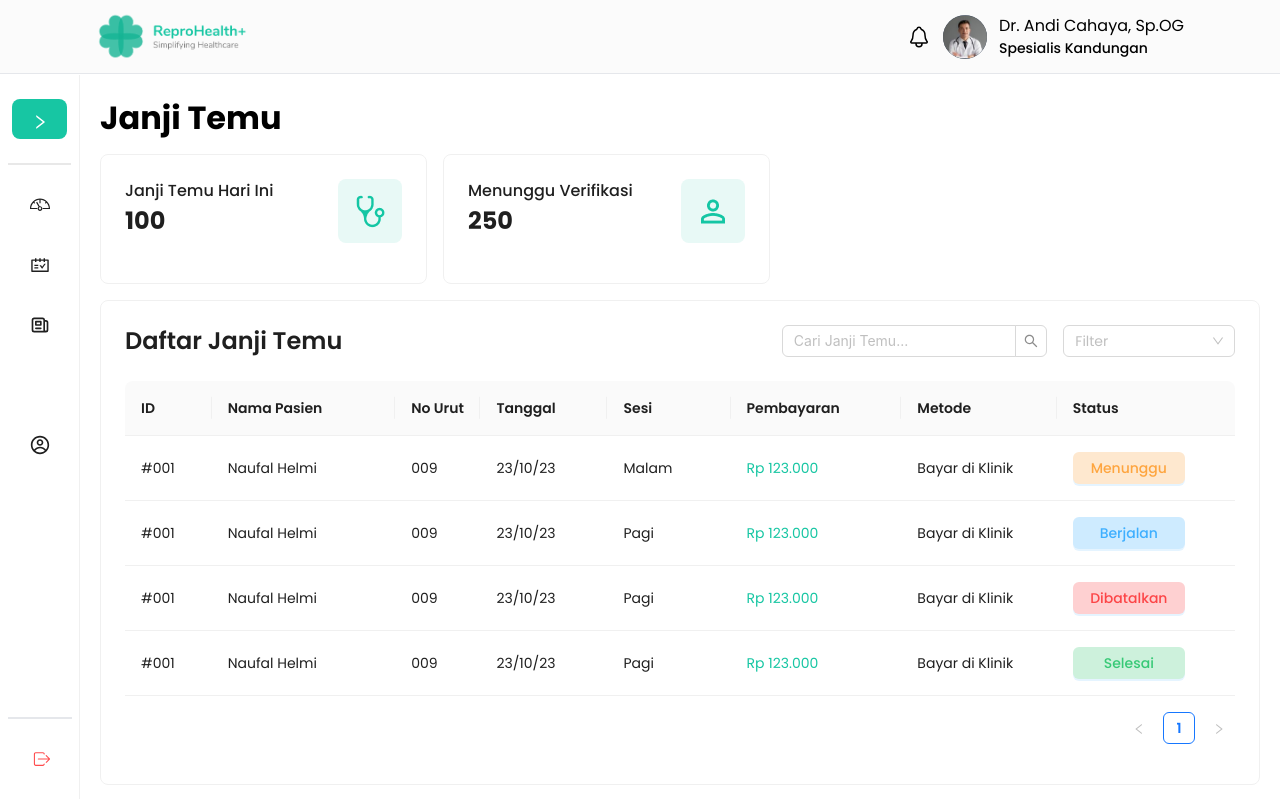
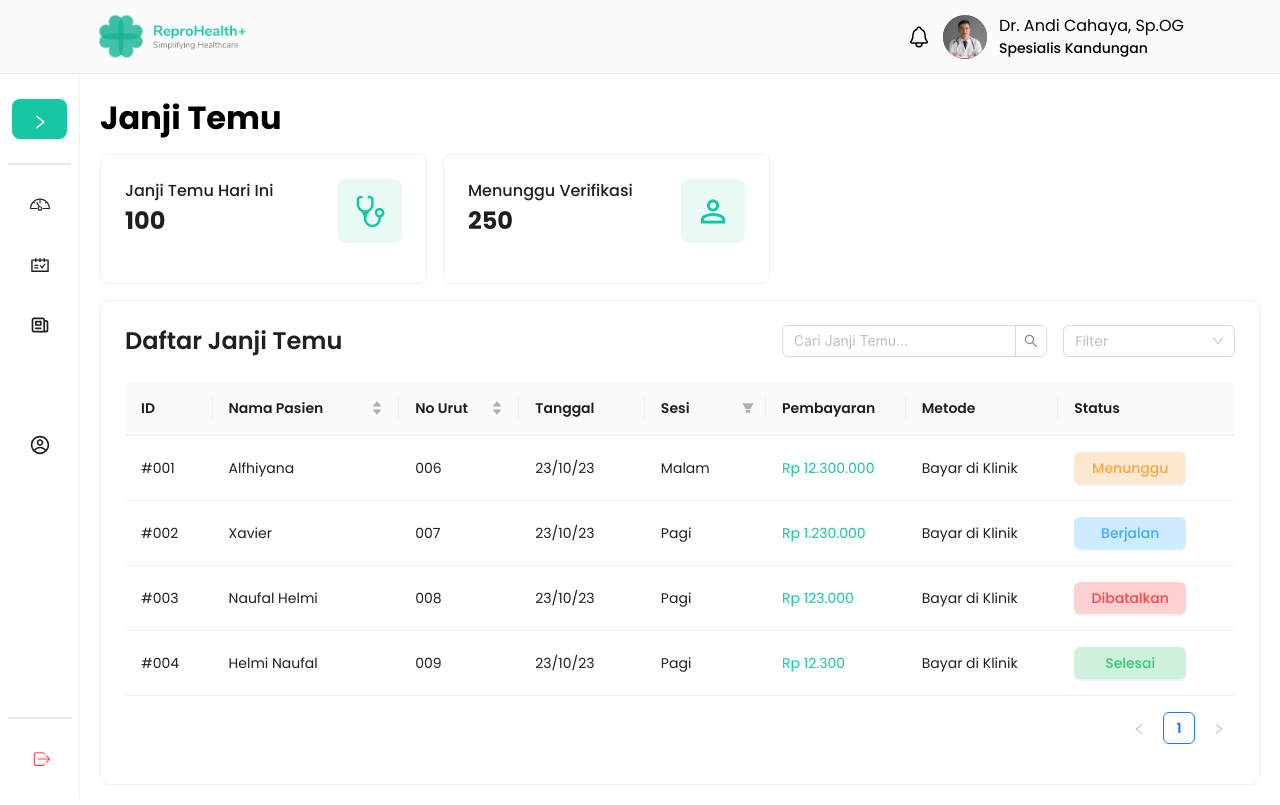
Before and after one commit to team-capstone-1/fe-repro-health, a React (Vite) app: page /appointment in a window 1280 px wide. Built offline with nearby package versions, Linux system fonts and the light colour scheme; some icons are missing.

Commit message:
feat: add sorter & filter in appointment table

```diff
--- a/src/index.css
+++ b/src/index.css
@@ -132,3 +132,11 @@ p {
 .ant-picker-body {
   padding-top: 0px !important;
 }
+
+.ant-btn-primary {
+  background-color: #17c6a3;
+}
+
+.ant-btn-primary:not(:disabled):not(.ant-btn-disabled):hover {
+  background-color: #15b494;
+}
--- a/src/views/app-views/appointment/components/ListAppointment.jsx
+++ b/src/views/app-views/appointment/components/ListAppointment.jsx
@@ -25,12 +25,14 @@ export default function AppointmentTable() {
       dataIndex: "name",
       key: "name",
       width: 250,
+      sorter: (a, b) => a.name.localeCompare(b.name),
     },
     {
       title: "No Urut",
       dataIndex: "no",
       key: "no",
-      width: 100,
+      width: 150,
+      sorter: (a, b) => a.no - b.no,
     },
     {
       title: "Tanggal",
@@ -43,12 +45,27 @@ export default function AppointmentTable() {
       dataIndex: "session",
       key: "session",
       width: 150,
+      filters: [
+        {
+          text: "Pagi",
+          value: "Pagi",
+        },
+        {
+          text: "Siang",
+          value: "Siang",
+        },
+        {
+          text: "Malam",
+          value: "Malam",
+        },
+      ],
+      onFilter: (value, record) => record.session.indexOf(value) === 0,
     },
     {
       title: "Pembayaran",
       dataIndex: "payment",
       key: "payment",
-      width: 200,
+      width: 150,
       render: (val) => (
         <span className="text-green-500">{Utils.thousandSeparator(val)}</span>
       ),
@@ -92,28 +109,28 @@ export default function AppointmentTable() {
   const data = [
     {
       id: "#001",
-      name: "Naufal Helmi",
-      no: "009",
+      name: "Alfhiyana",
+      no: "006",
       date: "23/10/23",
       session: "Malam",
-      payment: 123000,
+      payment: 12300000,
       method: "Bayar di Klinik",
       status: ["Menunggu"],
     },
     {
-      id: "#001",
-      name: "Naufal Helmi",
-      no: "009",
+      id: "#002",
+      name: "Xavier",
+      no: "007",
       date: "23/10/23",
       session: "Pagi",
-      payment: 123000,
+      payment: 1230000,
       method: "Bayar di Klinik",
       status: ["Berjalan"],
     },
     {
-      id: "#001",
+      id: "#003",
       name: "Naufal Helmi",
-      no: "009",
+      no: "008",
       date: "23/10/23",
       session: "Pagi",
       payment: 123000,
@@ -121,12 +138,12 @@ export default function AppointmentTable() {
       status: ["Dibatalkan"],
     },
     {
-      id: "#001",
-      name: "Naufal Helmi",
+      id: "#004",
+      name: "Helmi Naufal",
       no: "009",
       date: "23/10/23",
       session: "Pagi",
-      payment: 123000,
+      payment: 12300,
       method: "Bayar di Klinik",
       status: ["Selesai"],
     },
@@ -144,6 +161,10 @@ export default function AppointmentTable() {
       icon: `${Icon02}`,
     },
   ];
+
+  const onChange = (pagination, filters, sorter) => {
+    console.log("params", pagination, filters, sorter);
+  };
 
   return (
     <>
@@ -180,6 +201,7 @@ export default function AppointmentTable() {
           id="appointment-table-list"
           columns={columns}
           dataSource={data}
+          onChange={onChange}
           scroll={{ x: true }}
           style={{ maxWidth: "100%" }}
           onRow={(val) => ({
--- a/src/views/app-views/dashboard/components/ButtonFilter.jsx
+++ b/src/views/app-views/dashboard/components/ButtonFilter.jsx
@@ -16,10 +16,14 @@ export default function ButtonFilter() {
           </h4>
         </Col>
         <Col xs={24} md={12} className="mb-5 text-start md:text-end">
-          <Flex className="flex justify-start sm:pr-5 md:justify-end" wrap="wrap" gap="small">
+          <Flex
+            className="flex justify-start sm:pr-5 md:justify-end"
+            wrap="wrap"
+            gap="small"
+          >
             <Button
+              ghost
               id="button-filter-monthly"
-              type="primary"
               className={`px-4 hover:bg-green-500 hover:text-white ${
                 selectedButton === "Bulanan"
                   ? "bg-green-500"
@@ -30,8 +34,8 @@ export default function ButtonFilter() {
               Bulanan
             </Button>
             <Button
+              ghost
               id="button-filter-weekly"
-              type="primary"
               className={`px-4 hover:bg-green-500 hover:text-white ${
                 selectedButton === "Mingguan"
                   ? "bg-green-500"
@@ -42,8 +46,8 @@ export default function ButtonFilter() {
               Mingguan
             </Button>
             <Button
+              ghost
               id="button-filter-daily"
-              type="primary"
               className={`px-4 hover:bg-green-500 hover:text-white ${
                 selectedButton === "Harian"
                   ? "bg-green-500"
--- a/src/views/landing-views/misc/DoctorPage.jsx
+++ b/src/views/landing-views/misc/DoctorPage.jsx
@@ -52,7 +52,7 @@ export default function DoctorPage() {
                 </Button>
                 <Button
                   id="login-as-doctor-button"
-                  type="primary"
+                  ghost
                   className="border-green-500 px-6 pb-8 pt-2 font-semibold text-green-500 hover:bg-green-500 hover:text-white 2xl:mt-6"
                 >
                   <Link to="/login">Masuk Sebagai Dokter</Link>
```
